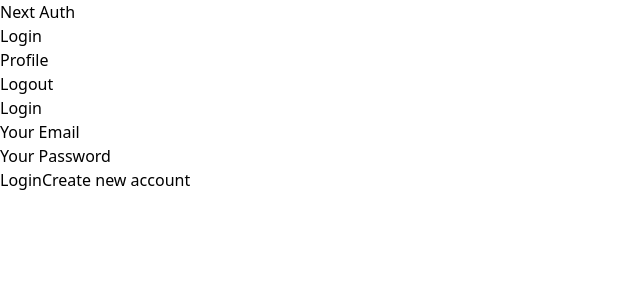
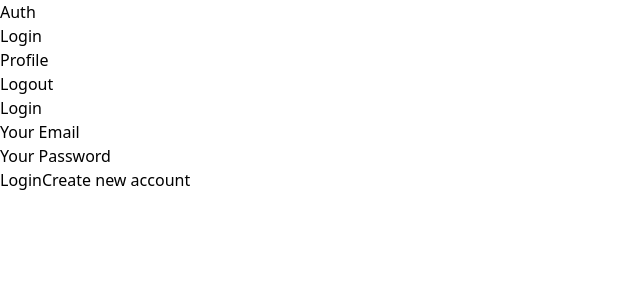
Before and after one commit to PopovDS617/microservice-auth-nextauth, a Next.js app: page /auth in a window 1280 px wide. Shown: the top 300 px of the page, without its empty margins (0-640 px from the left). Built offline with nearby package versions, Linux system fonts and the light colour scheme.

Commit message:
minor prj setup changes

```diff
--- a/src/components/AuthForm.tsx
+++ b/src/components/AuthForm.tsx
@@ -3,9 +3,9 @@
 const AuthForm = () => {
   const [isLogin, setIsLogin] = useState(true);
 
-  function switchAuthModeHandler() {
+  const switchAuthModeHandler = () => {
     setIsLogin((prevState) => !prevState);
-  }
+  };
 
   return (
     <section>
--- a/src/components/MainNav.tsx
+++ b/src/components/MainNav.tsx
@@ -1,11 +1,11 @@
 import Link from 'next/link';
 
-function MainNav() {
+const MainNav = () => {
   return (
     <header>
       <Link href="/">
         <a>
-          <div>Next Auth</div>
+          <div> Auth</div>
         </a>
       </Link>
       <nav>
@@ -23,6 +23,6 @@
       </nav>
     </header>
   );
-}
+};
 
 export default MainNav;
--- a/src/pages/profile.tsx
+++ b/src/pages/profile.tsx
@@ -1,4 +1,4 @@
-import UserProfile from '../components/profile/user-profile';
+import UserProfile from '../components/UserProfile';
 
 const ProfilePage = () => {
   return <UserProfile />;
```
